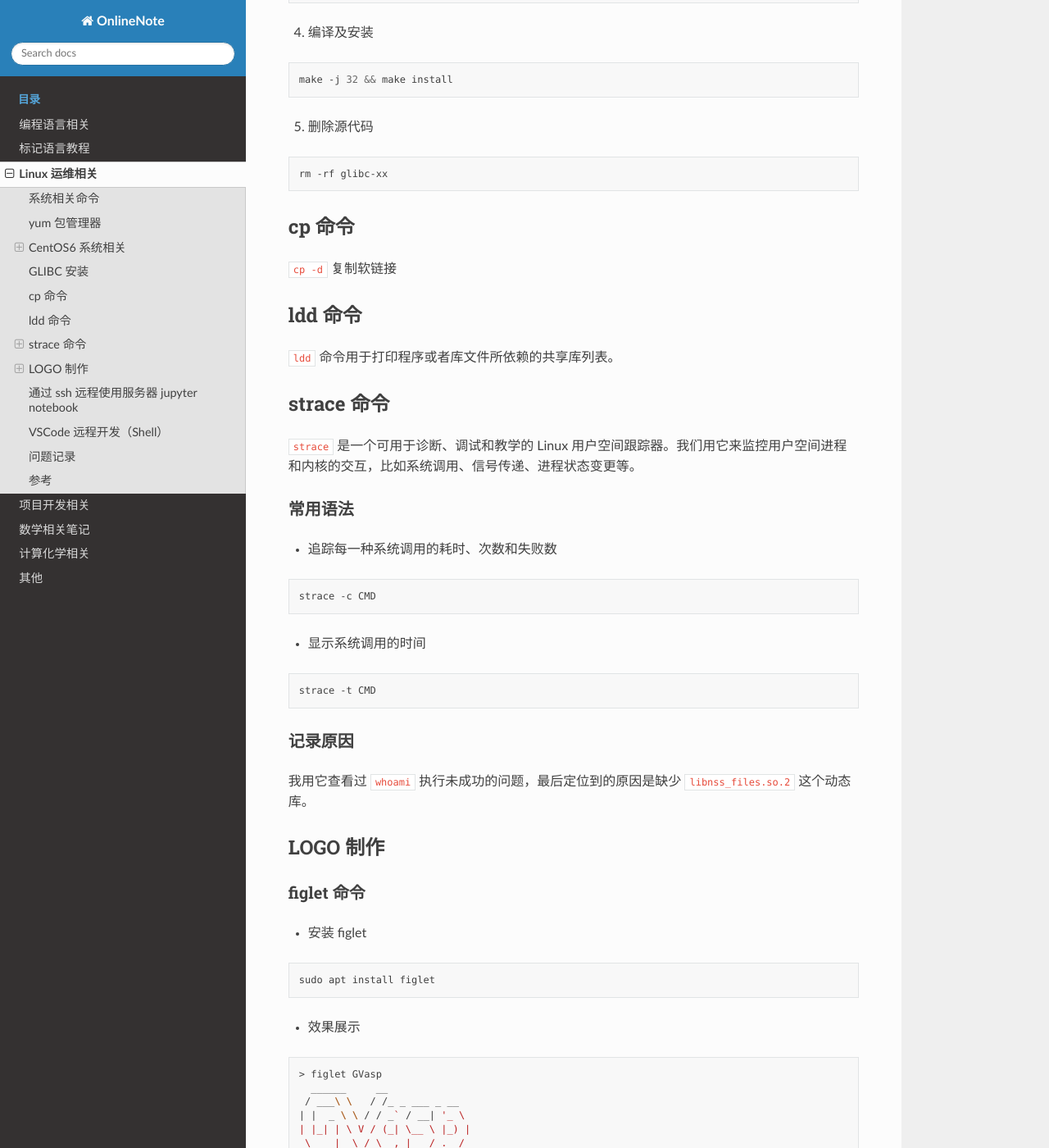
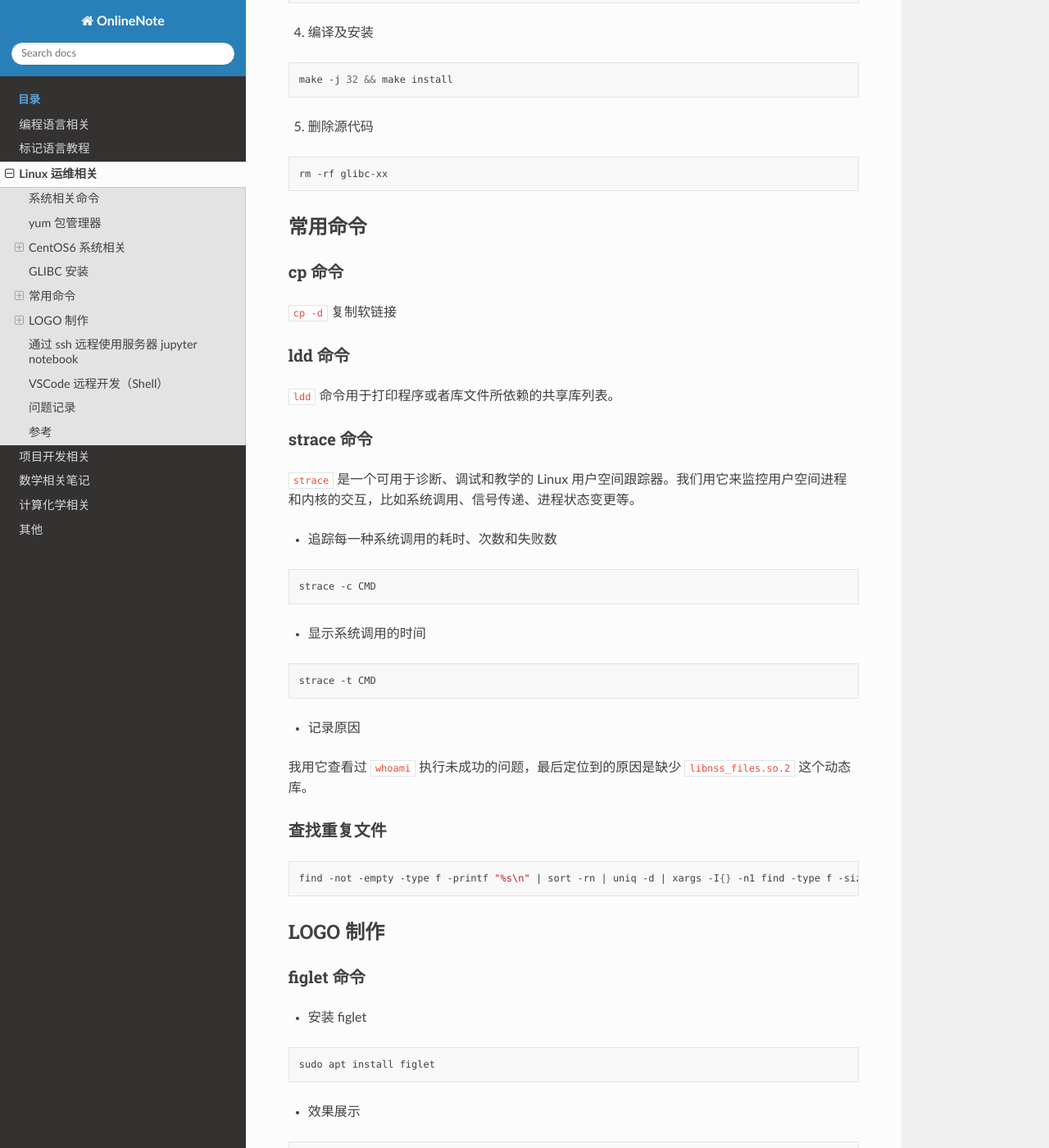
Before and after one commit to Rasic2/CodeNote, a Sphinx documentation site: the page built from docs/source/linux.md, in a window 1280 px wide and 1400 px high, scrolled down 2495 px. Shown: the whole window at 82% size. Built offline with Sphinx 7.4.7 and the Read the Docs theme 2.0.0, drawn with Linux system fonts in a browser that asks for light colours.

Commit message:
add 'search repeat files' in linux.md

````diff
--- a/docs/source/linux.md
+++ b/docs/source/linux.md
@@ -120,19 +120,19 @@
 rm -rf glibc-xx
 ```
 
-## cp 命令
+## 常用命令
+
+### cp 命令
 
 `cp -d` 复制软链接
 
-## ldd 命令
+### ldd 命令
 
 `ldd` 命令用于打印程序或者库文件所依赖的共享库列表。
 
-## strace 命令
+### strace 命令
 
 `strace` 是一个可用于诊断、调试和教学的 Linux 用户空间跟踪器。我们用它来监控用户空间进程和内核的交互，比如系统调用、信号传递、进程状态变更等。
-
-### 常用语法
 
 - 追踪每一种系统调用的耗时、次数和失败数
 
@@ -146,9 +146,15 @@
 strace -t CMD
 ```
 
-### 记录原因
+- 记录原因
 
 我用它查看过 `whoami` 执行未成功的问题，最后定位到的原因是缺少 `libnss_files.so.2` 这个动态库。
+
+### 查找重复文件
+
+```bash
+find -not -empty -type f -printf "%s\n" | sort -rn | uniq -d | xargs -I{} -n1 find -type f -size {}c -print0 | xargs -0 md5sum | sort | uniq -w32 --all-repeated=separate
+```
 
 ## LOGO 制作
 
````
